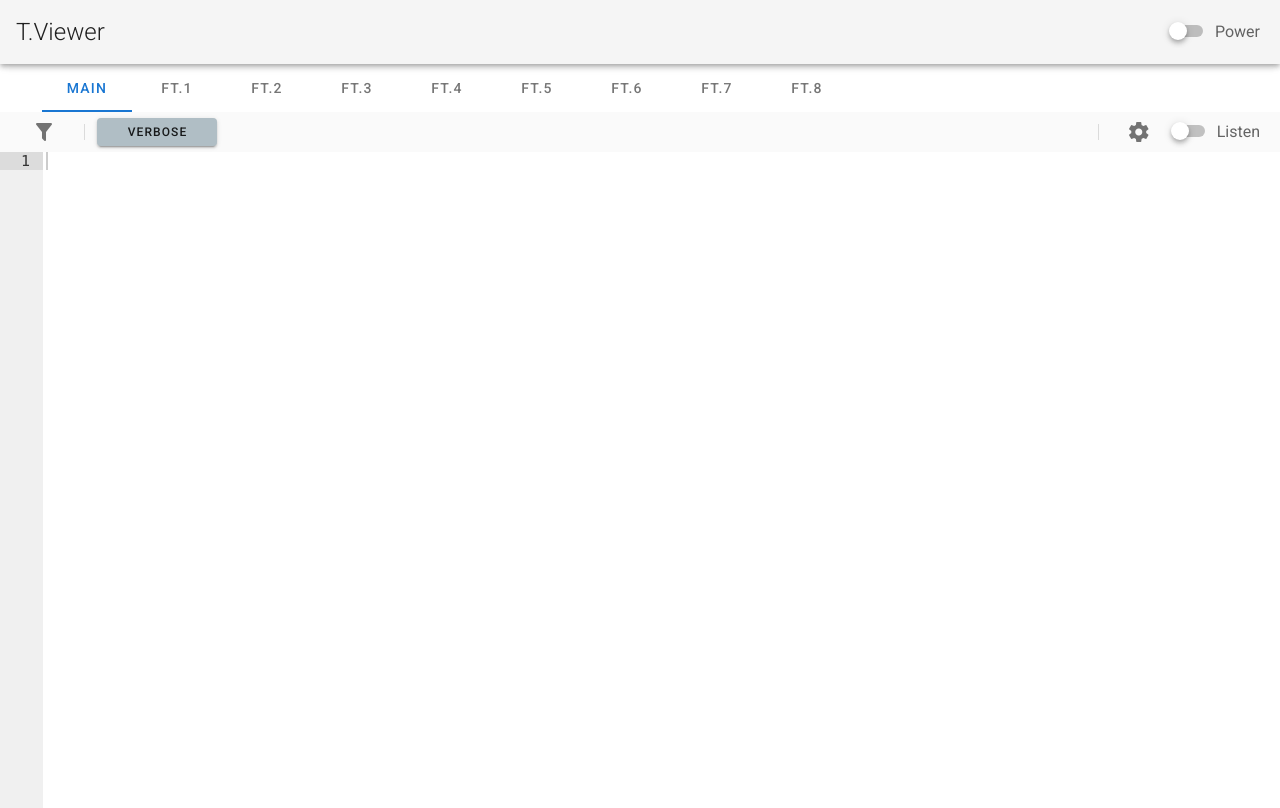
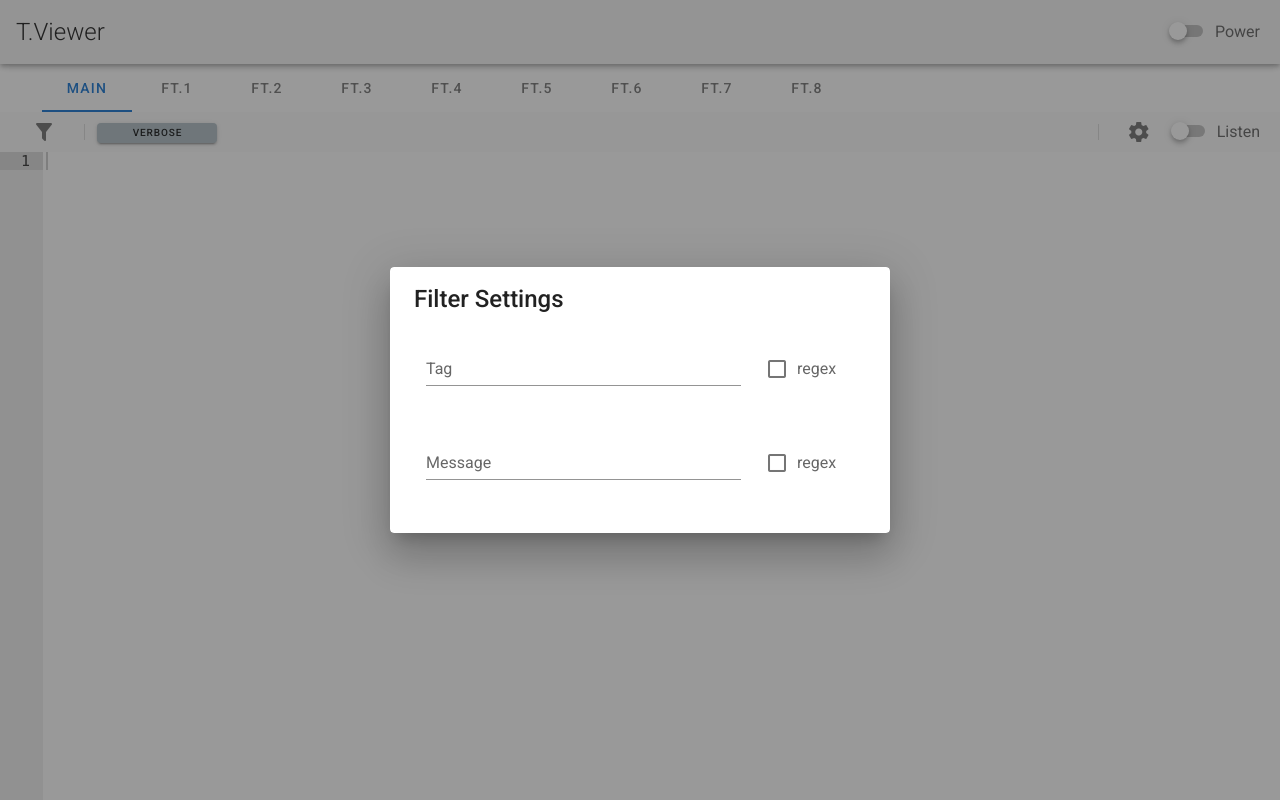
Before and after one commit to msaltnet/T.Viewer, a Vue app: page / in a window 1280 px wide. Both pictures are taken after a click on the button 44 px from the left and 132 px from the top of the page. Built offline with nearby package versions, Linux system fonts and the light colour scheme.

Commit message:
Create filter dialog

```diff
--- a/src/components/LogMonitor.vue
+++ b/src/components/LogMonitor.vue
@@ -1,9 +1,18 @@
 <template>
   <div>
     <v-toolbar color="grey lighten-5 elevation-0" :height="toolbarHeight">
-      <v-btn icon class="mx-1">
-        <v-icon>mdi-filter</v-icon>
-      </v-btn>
+      <v-tooltip bottom>
+        <template v-slot:activator="{ on, attrs }">
+          <v-btn icon class="mx-1"
+            v-bind="attrs"
+            v-on="on"
+            @click.stop="dialog = true">
+            <v-icon>mdi-filter</v-icon>
+          </v-btn>
+        </template>
+        <span>Tag: {{ getTagFilter }}</span><br>
+        <span>Message: {{ getMessageFilter }}</span>
+      </v-tooltip>
 
       <v-divider class="mx-3" inset vertical></v-divider>
       <v-flex xs4>
@@ -13,7 +22,7 @@
       >
         <template v-slot:activator="{ on, attrs }">
           <v-btn
-            small
+            x-small
             min-width="120"
             color="blue-grey lighten-3"
             v-bind="attrs"
@@ -53,6 +62,40 @@
     </v-toolbar>
 
     <div ref="viewer" :style="{'height': editorHeight + 'px'}"></div>
+
+    <v-dialog
+      v-model="dialog"
+      max-width="500"
+    >
+      <v-card>
+        <v-card-title class="headline">{{ tabName }} Filter Settings</v-card-title>
+
+        <v-card-text>
+          <v-container>
+            <v-row>
+              <v-col cols="9">
+                <v-text-field label="Tag" v-model="tagFilter"></v-text-field>
+              </v-col>
+              <v-col cols="3">
+                <v-checkbox
+                  v-model="tagRegex"
+                  label="regex"
+                ></v-checkbox>
+              </v-col>
+              <v-col cols="9">
+                <v-text-field label="Message" v-model="messageFilter"></v-text-field>
+              </v-col>
+              <v-col cols="3">
+                <v-checkbox
+                  v-model="messageRegex"
+                  label="regex"
+                ></v-checkbox>
+              </v-col>
+            </v-row>
+          </v-container>
+        </v-card-text>
+      </v-card>
+    </v-dialog>
   </div>
 </template>
 
@@ -62,11 +105,16 @@ import LogListener from '../LogListener';
 import GlobalSettings from '../globalSettings';
 import { ipcRenderer } from 'electron';
 export default {
-  props: ['listenSwitch', 'listenerId', 'filter'],
+  props: ['listenSwitch', 'listenerId', 'filter', 'tabName'],
   data: function () {
     return {
+      dialog: false,
       toolbarHeight: 40,
       isListenerOn: false,
+      tagFilter: '',
+      messageFilter: '',
+      tagRegex: false,
+      messageRegex: false,
       logLevels: ["Verbose", "Debug", "Info", "Warning", "Error", "Fatal"],
       logLevelChars: ["V", "D", "I", "W", "E", "F"],
       logLevelsSelected: "Verbose", //TO DO load from settings
@@ -75,6 +123,12 @@ export default {
     }
   },
   computed: {
+    getTagFilter: function() {
+      return this.tagFilter == '' ? '-' : this.tagFilter;
+    },
+    getMessageFilter: function() {
+      return this.messageFilter == '' ? '-' : this.messageFilter;
+    }
   },
   created: function() {
     this.logListener = new LogListener(ipcRenderer);
@@ -102,7 +156,7 @@ export default {
 
         contents.map(line => {
           return {
-            show: this.filterLogLevel(line),
+            show: this.filterLogLevel(line) && this.filterTag(line) && this.filterMessage(line),
             line: line
           };
         })
@@ -122,8 +176,8 @@ export default {
       this.editorHeight = this.getEditorHeight();
     },
     getEditorHeight: function () {
-      // console.log(window.innerHeight - 56 - 88);
-      return window.innerHeight - 56 - 88;
+      // console.log(window.innerHeight - 64 - 88);
+      return window.innerHeight - 64 - 88;
     },
     // 07-10 14:51:21.337+0900 I/RESOURCED( 2617): heart-battery.c:....
     filterLogLevel: function (line) {
@@ -145,7 +199,25 @@ export default {
       } else {
         return logLevelIndex == 0;
       }
-    }
+    },
+    // 07-10 14:51:21.337+0900 I/RESOURCED( 2617): heart-battery.c:....
+    filterTag: function (line) {
+      if (this.tagFilter == '')
+        return true;
+
+      const LOG_LEVEL_CHAR_START_POSITION = 26;
+      let tagEndIndex = line.indexOf('(');
+      let tag = line.substring(LOG_LEVEL_CHAR_START_POSITION, tagEndIndex);
+      tag = tag.replace(/\s/g, '');
+      return tag === this.tagFilter;
+    },
+    // 07-10 14:51:21.337+0900 I/RESOURCED( 2617): heart-battery.c:....
+    filterMessage: function (line) {
+      if (this.messageFilter == '')
+        return true;
+
+      return -1 != line.indexOf(this.messageFilter);
+    },
   }
 }
 </script>
```
Also changed, not shown: 1 other file (tests, documents, lock files or other folders).
